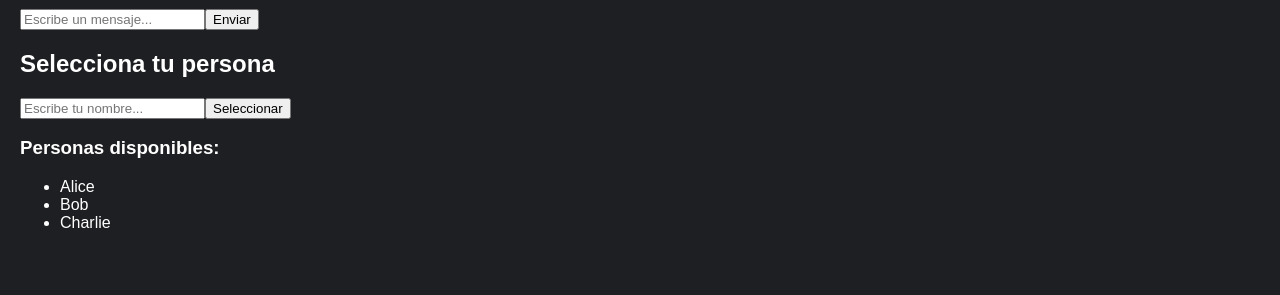
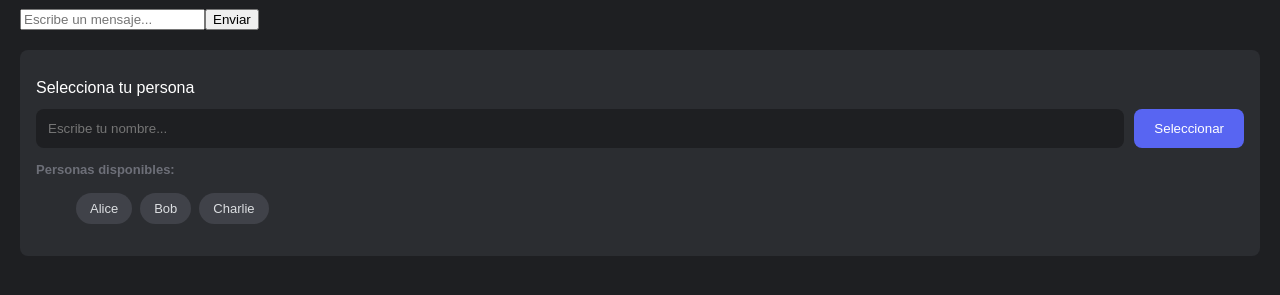
Before and after one commit to Taimolrvz007/chat-con-WebSocket, a React (Vite) app in the folder ChatEnvivo/: page / in a window 1280 px wide. Shown: the part 323-618 px from the top of the page. Built offline with nearby package versions, Linux system fonts and the light colour scheme; no server answers.

Commit message:
dando un poco de estetica

```diff
--- a/ChatEnvivo/src/App.tsx
+++ b/ChatEnvivo/src/App.tsx
@@ -2,7 +2,7 @@ import { useEffect, useState } from "react";
 import { io } from "socket.io-client";
 import Personas from "./personas";
 const socket = io("http://localhost:3000");
-
+import "./estetica.css";
 function App() {
   const [mensaje, setMensaje] = useState<string>("");
   const [mensajes, setMensajes] = useState<string[]>([]);
--- /dev/null
+++ b/ChatEnvivo/src/estetica.css
@@ -0,0 +1,42 @@
+/* ─── Personas ─── */
+.personas-container {
+  margin-top: 20px;
+  background: #2b2d31;
+  border-radius: 8px;
+  padding: 16px;
+}
+
+.personas-title {
+  font-size: 16px;
+  font-weight: 500;
+  color: white;
+  margin-bottom: 12px;
+}
+
+.personas-subtitle {
+  font-size: 13px;
+  color: #6d6f78;
+  margin: 14px 0 8px;
+}
+
+.personas-list {
+  list-style: none;
+  display: flex;
+  gap: 8px;
+  flex-wrap: wrap;
+}
+
+.persona-item {
+  background: #404249;
+  color: #dbdee1;
+  padding: 8px 14px;
+  border-radius: 20px;
+  font-size: 13px;
+  cursor: pointer;
+  transition: background 0.2s;
+}
+
+.persona-item:hover {
+  background: #5865f2;
+  color: white;
+}
--- a/ChatEnvivo/src/personas.tsx
+++ b/ChatEnvivo/src/personas.tsx
@@ -1,6 +1,5 @@
-// haremos que la persona que envie mensajes tenga un nombre, para eso crearemos un nuevo componente llamado Personas.tsx
-
 import { useState } from "react";
+import "./estetica.css"; // ✅ corregido
 
 interface Persona {
   id: string;
@@ -20,27 +19,27 @@ const Personas: React.FC<Props> = ({ onSeleccionarPersona }) => {
     { id: "3", nombre: "Charlie" },
   ];
 
-  const seleccionarPersona = (persona: Persona) => {
-    onSeleccionarPersona(persona);
-  };
+  return (
+    <div className="personas-container">
+      <h2 className="personas-title">Selecciona tu persona</h2>
 
-  return (
-    <div style={{ marginBottom: "20px" }}>
-      <h2>Selecciona tu persona</h2>
+      <div className="chat-input">
         <input
           type="text"
           value={nombre}
           onChange={(e) => setNombre(e.target.value)}
           placeholder="Escribe tu nombre..."
         />
-      <button onClick={() => seleccionarPersona({ id: Date.now().toString(), nombre })}>
+        <button onClick={() => onSeleccionarPersona({ id: Date.now().toString(), nombre })}>
           Seleccionar
         </button>
+      </div>
 
-      <h3>Personas disponibles:</h3>
-      <ul>
+      <h3 className="personas-subtitle">Personas disponibles:</h3>
+      <ul className="personas-list">
         {personas.map((persona) => (
-          <li key={persona.id} onClick={() => seleccionarPersona(persona)}>
+          <li key={persona.id} className="persona-item"
+            onClick={() => onSeleccionarPersona(persona)}>
             {persona.nombre}
           </li>
         ))}
```
Also changed, not shown: ChatEnvivo/src/estetica.tsx (deleted, +0 -9 lines). Lines whose indentation alone changed are shown as unchanged.
